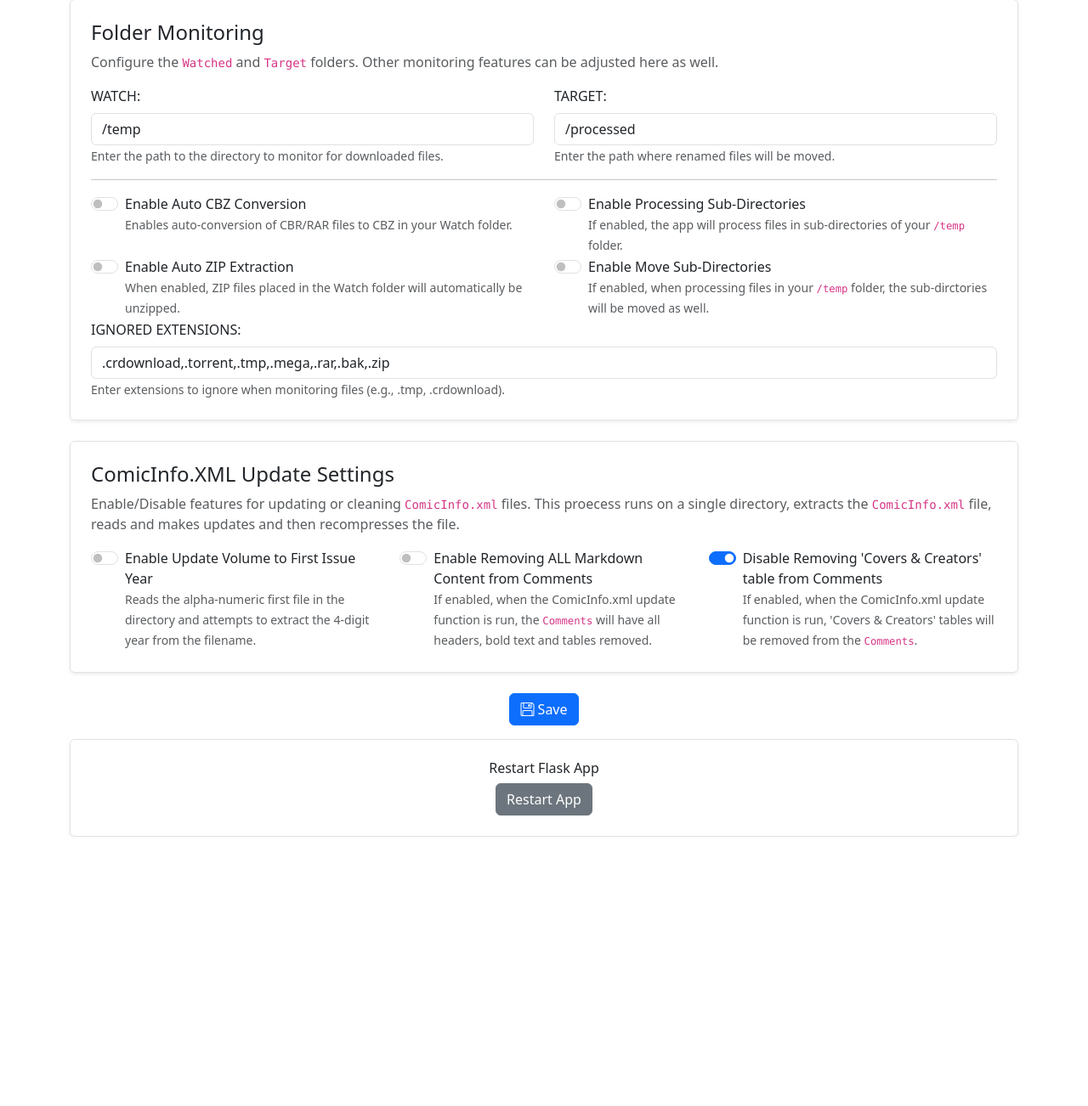
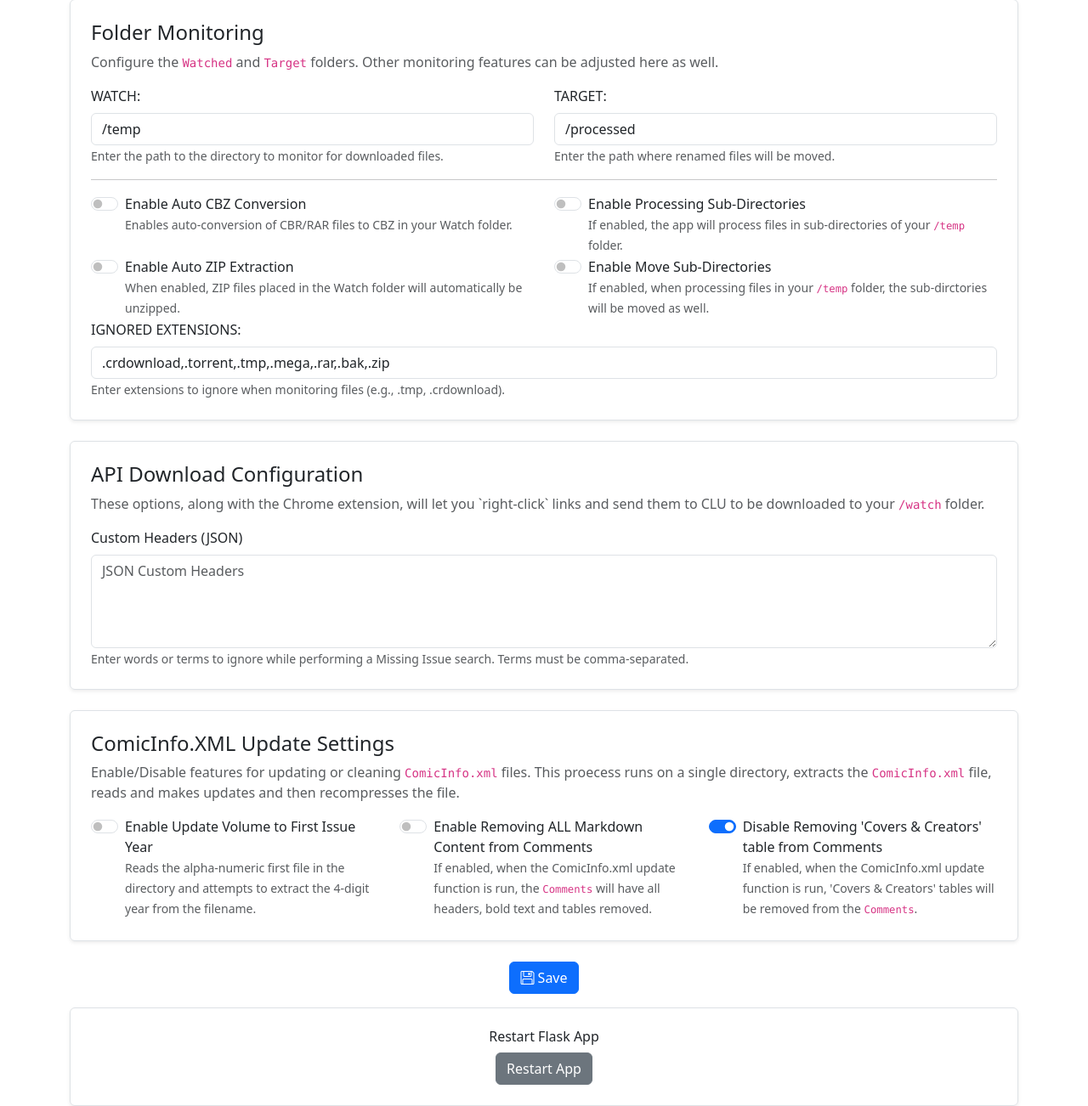
Before and after one commit to allaboutduncan/comic-utils, a Flask app: page /config in a window 1280 px wide. Shown: the part 686-1988 px from the top of the page at 85% size. Before the commit the page ends 1671 px from the top, so only its background shows below. Run offline with Flask 3, Linux system fonts and the light colour scheme; parts of the project's set-up code (start-up, migrations or seed data) failed here and were passed over; some libraries are stand-ins or nearby versions.

Commit message:
Config for API

```diff
--- a/app.py
+++ b/app.py
@@ -235,6 +235,7 @@ def config_page():
         config["SETTINGS"]["XML_LIST"] = str(request.form.get("xmlList") == "on")
         config["SETTINGS"]["MOVE_DIRECTORY"] = str(request.form.get("moveDirectory") == "on")
         config["SETTINGS"]["AUTO_UNPACK"] = str(request.form.get("autoUnpack") == "on")
+        config["SETTINGS"]["HEADERS"] = request.form.get("customHeaders", "")
 
         write_config()  # Save changes to config.ini
         load_flask_config(app)  # Reload into Flask config
@@ -259,6 +260,7 @@ def config_page():
         xmlList=settings.get("XML_LIST", "False") == "True",
         moveDirectory=settings.get("MOVE_DIRECTORY", "False") == "True",
         autoUnpack=settings.get("AUTO_UNPACK", "False") == "True",
+        customHeaders=settings.get("HEADERS", ""),
         config=settings,  # Pass full settings dictionary
     )
 
--- a/config.py
+++ b/config.py
@@ -34,7 +34,8 @@ def load_config():
             "XML_MARKDOWN": "False",
             "XML_LIST": "True",
             "MOVE_DIRECTORY": "False",
-            "AUTO_UNPACK": "False"
+            "AUTO_UNPACK": "False",
+            "HEADERS": ""
         }
         write_config()
     else:
@@ -73,6 +74,7 @@ def load_flask_config(app, logger=None):
     app.config["XML_LIST"] = config.getboolean("SETTINGS", "XML_LIST", fallback=False)
     app.config["MOVE_DIRECTORY"] = config.getboolean("SETTINGS", "MOVE_DIRECTORY", fallback=False)
     app.config["AUTO_UNPACK"] = config.getboolean("SETTINGS", "AUTO_UNPACK", fallback=False)
+    app.config["HEADERS"] = settings.get("HEADERS", "")
 
     if logger:
         logger.info(f"Watching: {app.config['WATCH']}")
--- a/templates/config.html
+++ b/templates/config.html
@@ -172,6 +172,22 @@
 
         </div>
 
+        <!-- Download API -->
+        <div class="container p-4 border rounded shadow-sm mb-4">
+            <h4>API Download Configuration</h4>
+            <p class="text-muted">These options, along with the Chrome extension, will let you `right-click` links and send them to CLU to be downloaded to your <code>/watch</code> folder.</p>
+
+            <div class="row">
+                <div class="col-md-12">
+                    <label for="customHeaders" class="form-label">Custom Headers (JSON)</label>
+                    <textarea class="form-control" id="customHeaders" name="customHeaders" rows="4" placeholder="JSON Custom Headers">{{ customHeaders }}</textarea>
+                    <small class="form-text text-muted">
+                        Enter words or terms to ignore while performing a Missing Issue search. Terms must be comma-separated.
+                    </small>
+                </div>
+            </div>
+        </div>
+
         <!-- ComicInfo XML editing Configuration -->
         <div class="container p-4 border rounded shadow-sm mb-4">
             <h4>ComicInfo.XML Update Settings</h4>
```
